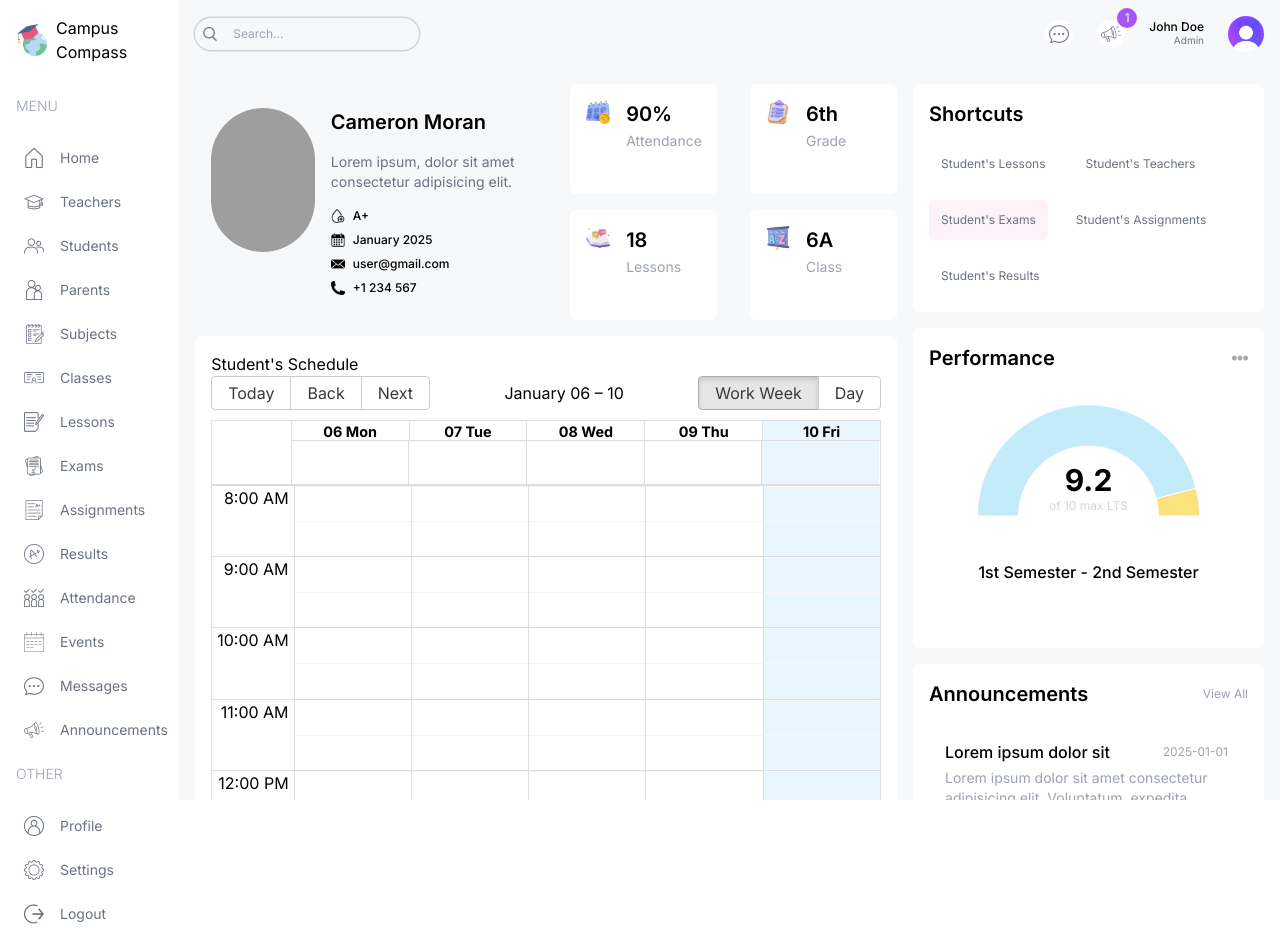
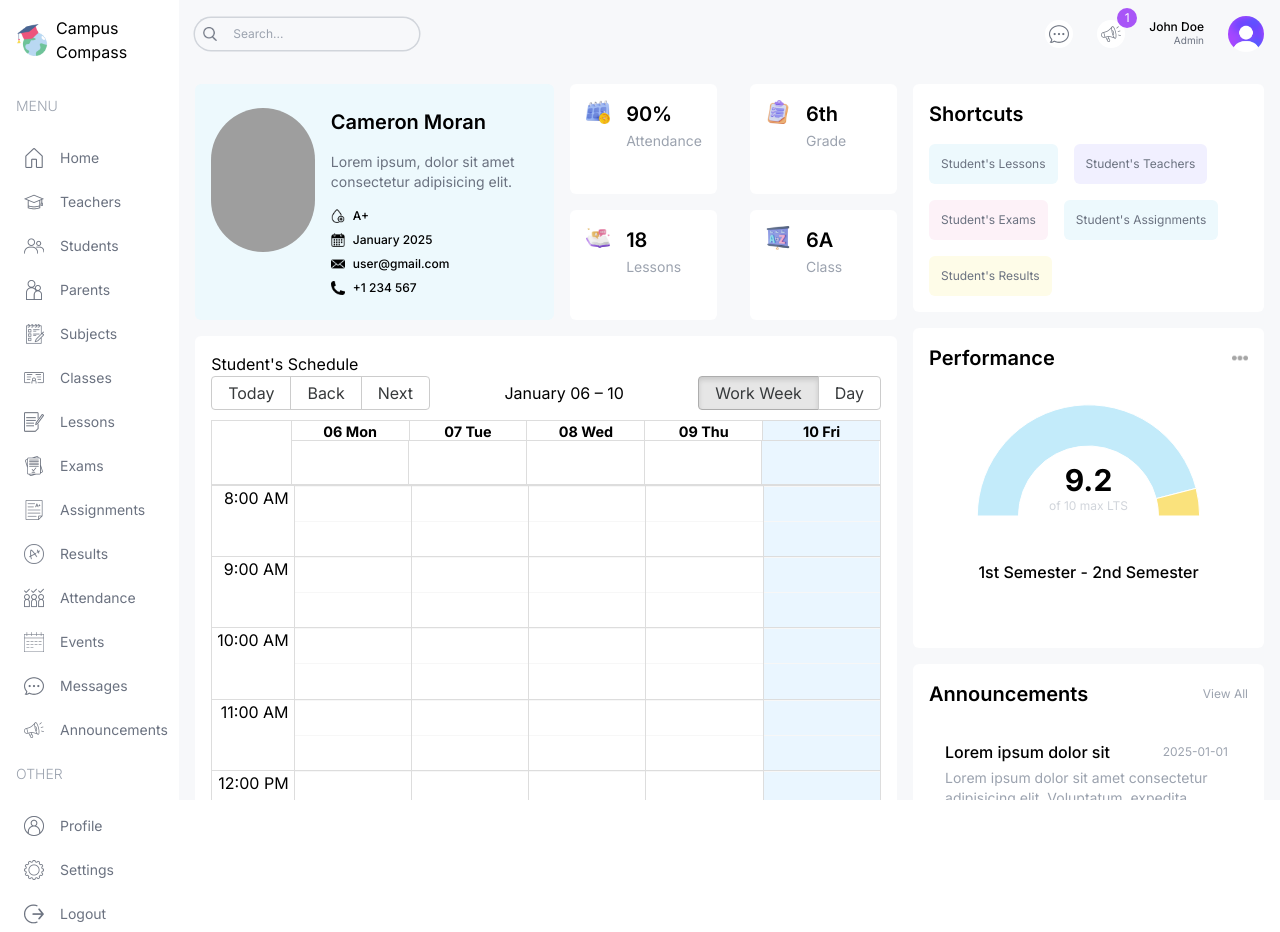
Before and after one commit to nicogarbaccio/campus-compass, a Next.js app: page /list/students/1 in a window 1280 px wide. Built offline with nearby package versions, Linux system fonts and the light colour scheme; grey boxes are pictures that could not be loaded.

Commit message:
refactor SingleStudentPage styling; update background colors for user info card and shortcuts links

```diff
--- a/src/app/(dashboard)/list/students/[id]/page.tsx
+++ b/src/app/(dashboard)/list/students/[id]/page.tsx
@@ -12,7 +12,7 @@ const SingleStudentPage = () => {
         {/* TOP */}
         <div className="flex flex-col lg:flex-row gap-4">
           {/* USER INFO CARD */}
-          <div className="bg-lamaSky py-6 px-4 rounded-md flex-1 flex gap-4">
+          <div className="bg-ccLightBlue py-6 px-4 rounded-md flex-1 flex gap-4">
             <div className="w-1/3">
               <Image
                 src="https://images.pexels.com/photos/5414817/pexels-photo-5414817.jpeg?auto=compress&cs=tinysrgb&w=1200"
@@ -118,19 +118,19 @@ const SingleStudentPage = () => {
         <div className="bg-white p-4 rounded-md">
           <h1 className="text-xl font-semibold">Shortcuts</h1>
           <div className="mt-4 flex gap-4 flex-wrap text-xs text-gray-500">
-            <Link className="p-3 rounded-md bg-lamaSkyLight" href="/">
+            <Link className="p-3 rounded-md bg-ccLightBlue" href="/">
               Student&apos;s Lessons
             </Link>
-            <Link className="p-3 rounded-md bg-lamaPurpleLight" href="/">
+            <Link className="p-3 rounded-md bg-ccLightPurple" href="/">
               Student&apos;s Teachers
             </Link>
             <Link className="p-3 rounded-md bg-pink-50" href="/">
               Student&apos;s Exams
             </Link>
-            <Link className="p-3 rounded-md bg-lamaSkyLight" href="/">
+            <Link className="p-3 rounded-md bg-ccLightBlue" href="/">
               Student&apos;s Assignments
             </Link>
-            <Link className="p-3 rounded-md bg-lamaYellowLight" href="/">
+            <Link className="p-3 rounded-md bg-ccLightYellow" href="/">
               Student&apos;s Results
             </Link>
           </div>
```
